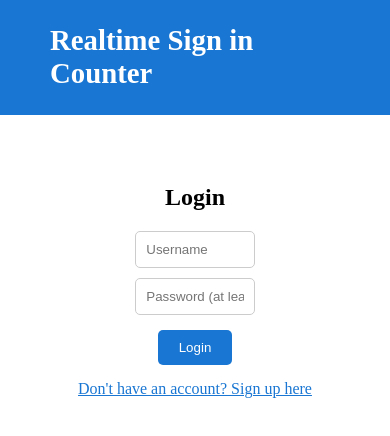
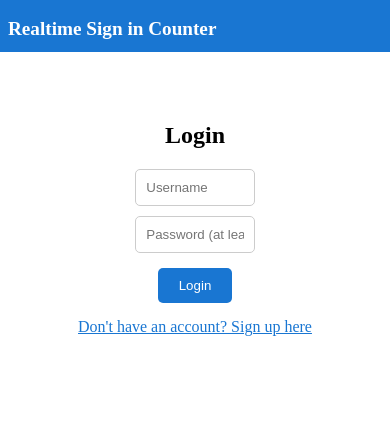
Before and after one commit to konstantine25b/realtime-auth-signin-tracker-frontend, a React (Create React App) app: page / in a window 390 px wide. Shown: the top 436 px of the page. Built offline with nearby package versions, Linux system fonts and the light colour scheme.

Commit message:
made navbar responsive

```diff
--- a/src/components/Navbar/Nav.js
+++ b/src/components/Navbar/Nav.js
@@ -5,29 +5,55 @@ import { UserIcon } from "@heroicons/react/24/solid";
 import { Outlet, useNavigate } from "react-router-dom";
 import Modal from "./LogoutModal";
 
-
 const StyledContainer = styled.div`
   display: flex;
   justify-content: space-between;
   align-items: center;
-  padding: 5px 50px;
+  padding: 0.3rem 3.125rem;
   background-color: #1976d2;
   color: white;
+
+  @media (max-width: 1200px) {
+    padding: 0.3rem 2rem;
+  }
+
+  @media (max-width: 768px) {
+    padding: 0.3rem 1rem;
+  }
+
+  @media (max-width: 480px) {
+
+    padding: 0.3rem 0.5rem;
+  }
 `;
 
 const StyledTitle = styled.h1`
   font-size: 1.8rem;
+
   &:hover {
     cursor: pointer;
+  }
+
+  @media (max-width: 1200px) {
+    font-size: 1.6rem;
+  }
+
+  @media (max-width: 768px) {
+    font-size: 1.4rem;
+  }
+
+  @media (max-width: 480px) {
+    font-size: 1.2rem;
+    margin-bottom: 0.5rem;
   }
 `;
 
 const StyledButton = styled.button`
-  padding: 10px 20px;
+  padding: 0.625rem 1.25rem;
   background-color: ${(props) => (props.primary ? "#1976d2" : "#ffffff")};
   color: ${(props) => (props.primary ? "white" : "#1976d2")};
-  border: 2px solid ${(props) => (props.primary ? "#1976d2" : "#ffffff")};
-  border-radius: 5px;
+  border: 0.125rem solid ${(props) => (props.primary ? "#1976d2" : "#ffffff")};
+  border-radius: 0.3125rem;
   cursor: pointer;
   transition: background-color 0.3s, color 0.3s, border-color 0.3s;
   outline: none;
@@ -39,10 +65,36 @@ const StyledButton = styled.button`
     color: white;
     border-color: ${(props) => (props.primary ? "#135293" : "red")};
   }
+
+  @media (max-width: 1200px) {
+    padding: 0.5rem 1rem;
+  }
+
+  @media (max-width: 768px) {
+    padding: 0.4rem 0.8rem;
+    font-size: 0.9rem;
+  }
+
+  @media (max-width: 480px) {
+    padding: 0.3rem 0.6rem;
+    font-size: 0.8rem;
+  }
 `;
 
 const FancyUserIcon = styled(UserIcon)`
   width: 1.5rem; /* Adjust the size of the icon */
+
+  @media (max-width: 1200px) {
+    width: 1.3rem;
+  }
+
+  @media (max-width: 768px) {
+    width: 1.2rem;
+  }
+
+  @media (max-width: 480px) {
+    width: 1rem;
+  }
 `;
 
 const Nav = () => {
@@ -82,7 +134,7 @@ const Nav = () => {
         <StyledTitle onClick={() => navigate("/dashboard")}>
           Realtime Sign in Counter
         </StyledTitle>
-        <div style={{ display: "flex", alignItems: "center", gap: "5px" }}>
+        <div style={{ display: "flex", alignItems: "center", gap: "0.3rem" }}>
           {isLogged && (
             <StyledButton onClick={handleUserClick} primary>
               <FancyUserIcon /> {/* FancyUserIcon with custom styles */}
```
